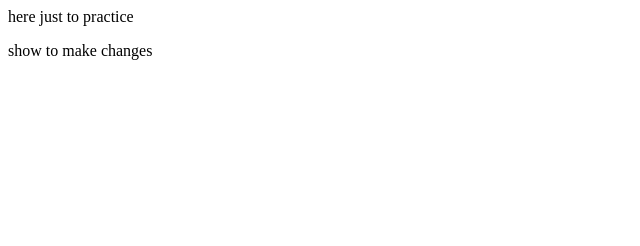
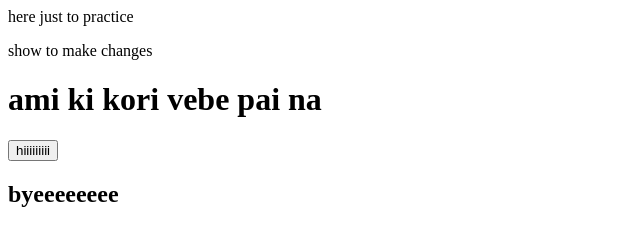
Before and after one commit to IrfanTech-X/wp, a plain HTML site: page index.html in a window 1280 px wide. Shown: the whole page, without its empty margins (0-640 px from the left). Drawn offline with Linux system fonts and the light colour scheme.

Commit message:
version 2

```diff
--- a/index.html
+++ b/index.html
@@ -7,7 +7,12 @@
 </head>
 <body>
     here just to practice
-    <p>show to make changes
+    <p>show to make changes</p>
+
+    <h1>ami ki kori vebe pai na</h1>
+
+    <button >hiiiiiiiii</button>
+    <h2>byeeeeeeee</h2>
 
     </p>
 </body>
```
